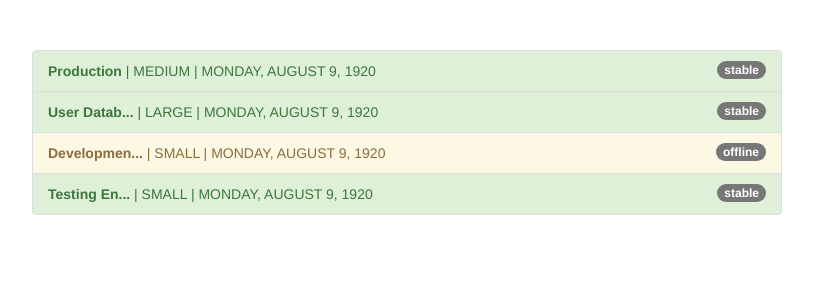
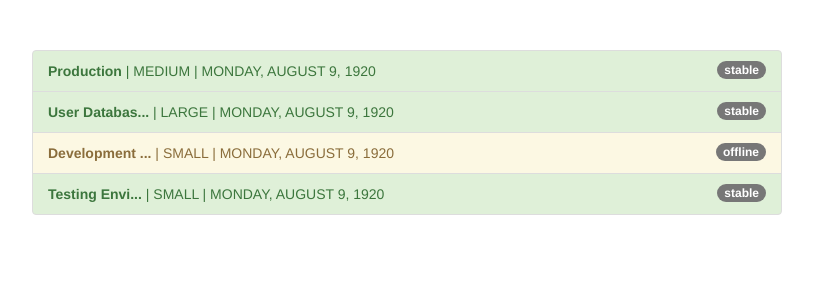
Before and after one commit to SheynaLew/angular-using-pipes-lectures, an Angular app: page / in a window 1280 px wide. Shown: the top 300 px of the page, without its empty margins (233-1046 px from the left). Built offline with nearby package versions, Linux system fonts and the light colour scheme.

Commit message:
246 - parametrizing a custom pipe

```diff
--- a/src/app/app.component.html
+++ b/src/app/app.component.html
@@ -11,7 +11,7 @@
             {{ server.status }}
           </span>
           <strong>
-            {{ server.name | shorten }}</strong> |
+            {{ server.name | shorten:12 }}</strong> |
             {{ server.instanceType | uppercase}} |
             {{ server.started | date:'fullDate' | uppercase}}
         </li>
--- a/src/app/shorten.pipe.ts
+++ b/src/app/shorten.pipe.ts
@@ -5,9 +5,9 @@ import { Pipe, PipeTransform } from "@angular/core";
 })
 
 export class ShortenPipe implements PipeTransform {
-  transform(value: any) {
-    if (value.length > 10) {
-      return value.substr(0, 10) + "...";
+  transform(value: any, length: number) {
+    if (value.length > length) {
+      return value.substr(0, length) + "...";
     };
     return value;
   };
```
